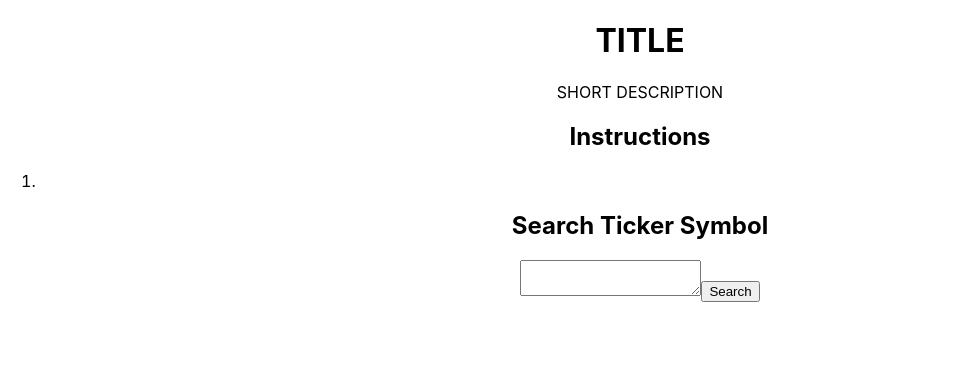
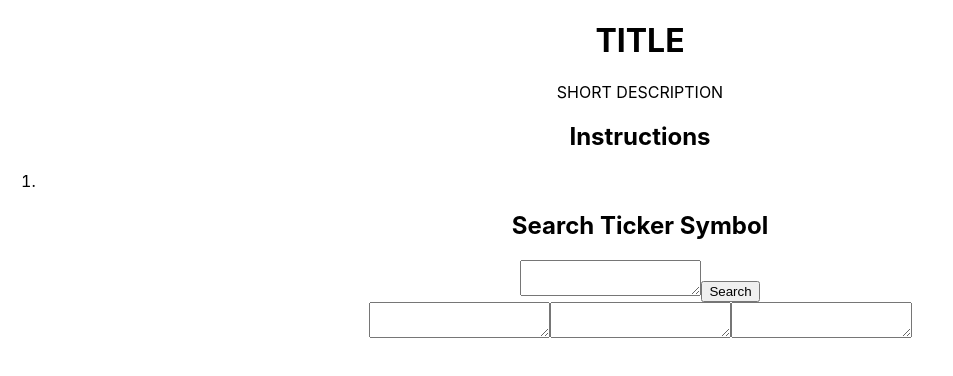
Before and after one commit to hung-dinh-nguyen/fun-fact-machine, a React (Create React App) app: page / in a window 1280 px wide. Shown: the top 376 px of the page, without its empty margins (0-953 px from the left). Built offline with nearby package versions, Linux system fonts and the light colour scheme.

Commit message:
Replaced tags in stock-info with textarea

```diff
--- a/src/components/stock-info/stock-info.js
+++ b/src/components/stock-info/stock-info.js
@@ -4,24 +4,24 @@ const StockInfo = (props) => {
     return (
 
         <div className='stockinfo-div'>
-            <h2
+            <textarea
                 id='stockinfo-text'
                 className='stockinfo-text'
                 type='text'
                 value={props.stockTicker}
             />
 
-            <p
+            <textarea
                 id='opening-value'
                 className='opening-value'
                 type='text'
-                value={props.stockData}
+                value={props.stockData.open}
             />
-            <p
+            <textarea
                 id='closing-value'
                 className='closing-value'
                 type='text'
-                value={props.stockData}
+                value={props.stockData.close}
             />
 
         </div>
```
